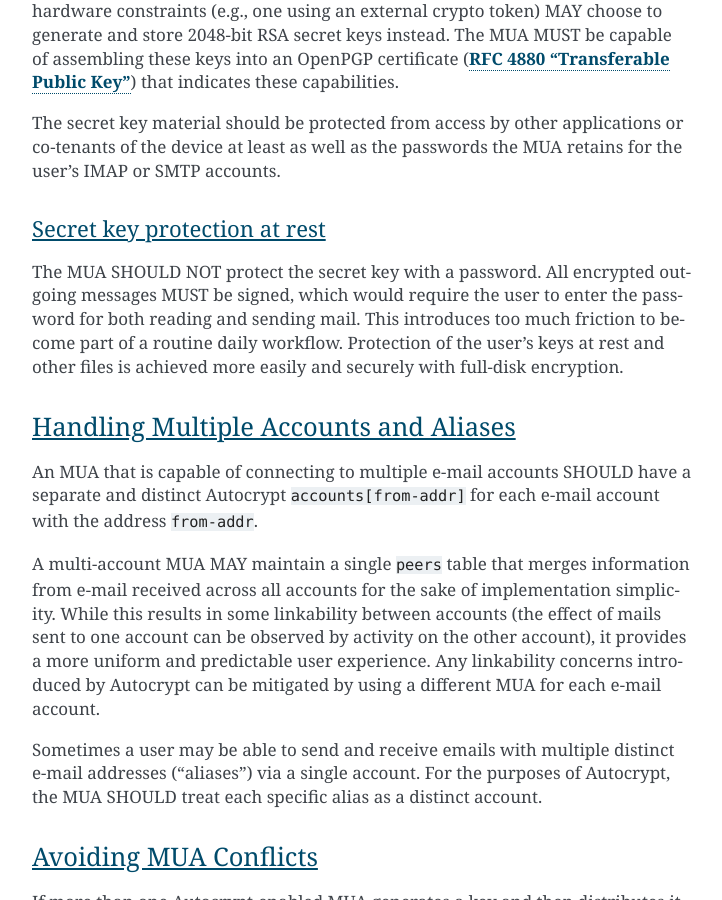
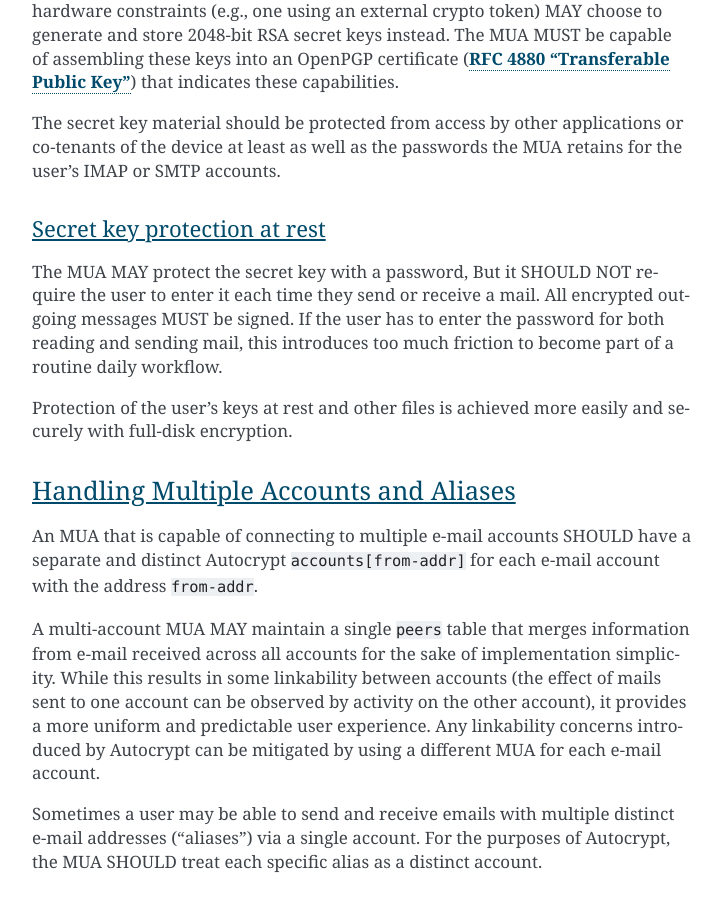
Before and after one commit to autocrypt/autocrypt, a Sphinx documentation site: the page built from doc/level1.rst, in a window 1280 px wide and 900 px high, scrolled down 15131 px. Shown: the whole window, without its empty margins (388-1110 px from the left). Built offline with Sphinx 7.4.7, drawn with Linux system fonts in a browser that asks for light colours; pages that are not in the unit, such as notebooks, are missing from menus.

Commit message:
avoiding passphrases only important in UI

```diff
--- a/doc/level1.rst
+++ b/doc/level1.rst
@@ -733,10 +733,12 @@ passwords the MUA retains for the user's IMAP or SMTP accounts.
 Secret key protection at rest
 ~~~~~~~~~~~~~~~~~~~~~~~~~~~~~
 
-The MUA SHOULD NOT protect the secret key with a password. All
-encrypted outgoing messages MUST be signed, which would require the
-user to enter the password for both reading and sending mail. This
-introduces too much friction to become part of a routine daily workflow.
+The MUA MAY protect the secret key with a password, But it SHOULD NOT
+require the user to enter it each time they send or receive a mail.
+All encrypted outgoing messages MUST be signed. If the user has to
+enter the password for both reading and sending mail, this introduces
+too much friction to become part of a routine daily workflow.
+
 Protection of the user's keys at rest and other files is achieved more
 easily and securely with full-disk encryption.
 
```
